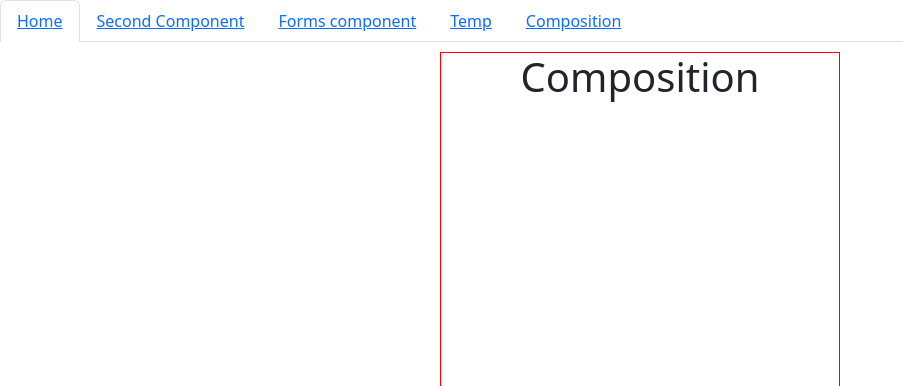
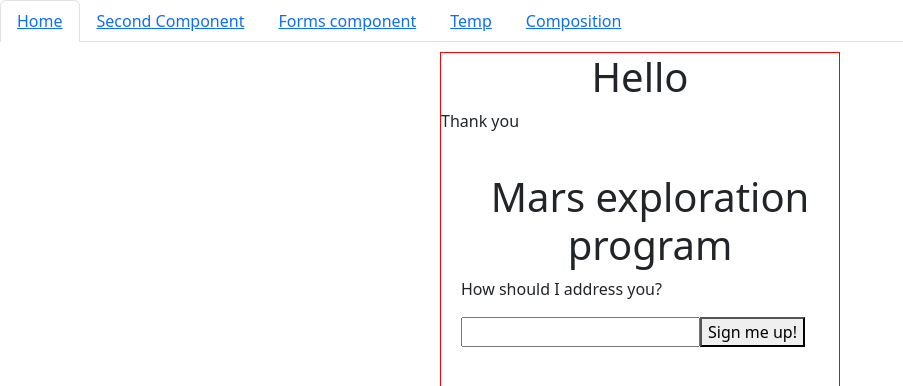
Before and after one commit to N1ph1l1m/React_practic, a React (Create React App) app in the folder React/my-app/: page /composit in a window 1280 px wide. Shown: the top 386 px of the page, without its empty margins (0-903 px from the left). Built offline with nearby package versions, Linux system fonts and the light colour scheme.

Commit message:
Update  component  Composition

```diff
--- a/React/my-app/src/components/Composition/composition.jsx
+++ b/React/my-app/src/components/Composition/composition.jsx
@@ -9,16 +9,70 @@ width:400px;
 height:400px;
 border:1px solid red;
 `;
+const Item1 = styled.div`
+margin:0px auto;
+min-width:110px;
+min-height:100px;
+margin-bottom:20px;
+`
+const Item2 = styled.div`
+margin:0px auto;
+height:200px;
+padding-left:20px;
+`
+function FancyBorder(props){
 
 
+    return(
+        <div className={'FancyBorder FancyBorder-' + props.color}>
+        {props.children}
+        </div>
+    )
+}
+function Dialog(props){
+    return(
+        <FancyBorder color="blue">
+        <h1 className="Dialog-title">
+          {props.title}
+        </h1>
+        <p className="Dialog-message">
+            {props.message}
+        </p>
+        </FancyBorder>
+    )
+}
 
 export default class Composition extends React.Component{
+    constructor(props){
+        super(props);
+        this.state = {
+            login:'',
+        }
+        this.handleChangeItem2 = this.handleChangeItem2.bind(this);
+        this.handleItem2SignUp = this.handleItem2SignUp.bind(this);
+    }
+
+    handleChangeItem2(e){
+        this.setState({login: e.target.value});
+    }
+    handleItem2SignUp(){
+        alert(`Welcome to Web Site , ${this.state.login}!`);
+    }
+
     render() {
         return (
             <CompositionWrap>
-                <h1>
-                    Composition
-                </h1>
+            <Item1>
+                <Dialog title='Hello' message="Thank you"/>
+            </Item1>
+            <Item2>
+            <Dialog title = "Mars exploration program"
+                message = "How should I address you?"/>
+            <input value={this.setState.login} onChange={this.handleChangeItem2}/>
+            <button onClick={this.handleItem2SignUp}>
+                Sign me up!
+            </button>
+            </Item2>
             </CompositionWrap>
         );
     }
```
